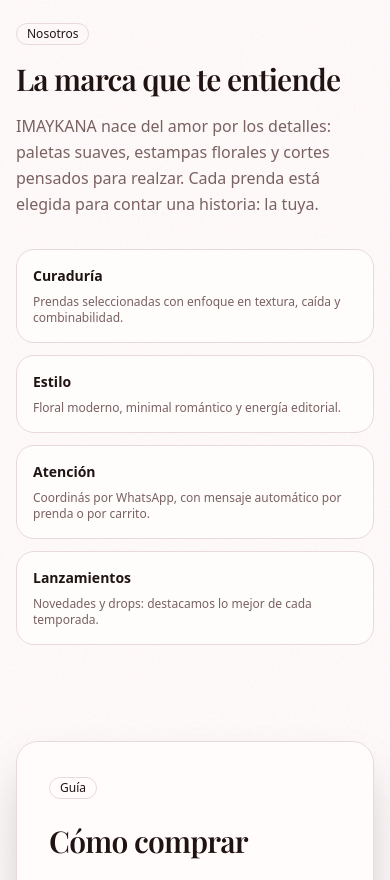
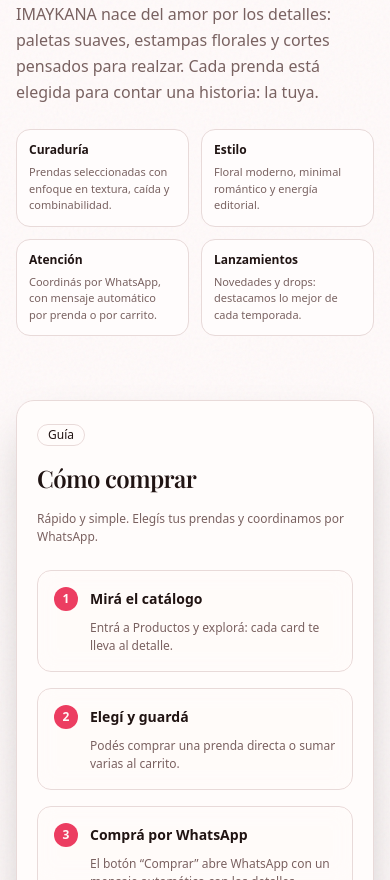
Before and after one commit to JuanGenovese/IMAYKANA, a Next.js app: page / in a window 390 px wide. Shown: the part 1120-2000 px from the top of the page. Built offline with nearby package versions, Linux system fonts and the light colour scheme; no server answers; the database is empty; a web font is replaced by a local one.

Commit message:
Ajuste de altura de apartados para que el contenido sea menor que la pantalla

```diff
--- a/app/(store)/page.tsx
+++ b/app/(store)/page.tsx
@@ -12,13 +12,13 @@
   return (
     <main className="w-full">
       {/* 1. Hero Section - Full Screen */}
-      <section className="relative w-full min-h-[calc(100vh-64px)] h-[100vh] max-h-[900px] bg-[url('/design/landing-bg.jpg')] bg-cover bg-center bg-no-repeat">
+      <section className="relative w-full min-h-[calc(100svh-64px)] h-auto md:h-[calc(100svh-64px)] max-h-[900px] bg-[url('/design/landing-bg.jpg')] bg-cover bg-center bg-no-repeat">
         <div
           className="pointer-events-none absolute inset-0 bg-background/10"
           aria-hidden="true"
         />
 
-        <div className="relative mx-auto flex h-full w-full max-w-6xl items-center justify-center px-4 py-16 sm:py-20 md:py-0">
+        <div className="relative mx-auto flex min-h-[calc(100svh-64px)] md:h-full w-full max-w-6xl items-center justify-center px-4 py-12 sm:py-16 md:py-0">
           <div className="grid w-full items-center gap-8 md:gap-10 md:grid-cols-3">
             <div className="mx-auto w-full max-w-xl space-y-5 sm:space-y-6 md:space-y-7 rounded-2xl sm:rounded-3xl border border-white/15 bg-black/25 p-6 sm:p-8 shadow-lg backdrop-blur-md md:col-span-2 md:mx-0 md:max-w-none md:p-10">
               <div className="flex flex-wrap items-center gap-2">
@@ -64,7 +64,7 @@
       </section>
 
       {/* 2. Featured Products Section - Full Screen */}
-      <section className="flex min-h-fit md:min-h-[80vh] md:h-svh w-full items-center justify-center bg-transparent relative py-12 sm:py-16 md:py-0">
+      <section className="flex min-h-fit md:min-h-[calc(100svh-64px)] md:h-[calc(100svh-64px)] w-full items-center justify-center bg-transparent relative py-8 sm:py-12 md:py-0 scroll-mt-16">
         {/* Background Decoration */}
         <div className="absolute inset-0 -z-10 flex items-center justify-center overflow-hidden">
           <div className="h-[40vh] sm:h-[50vh] md:h-[60vh] w-[40vh] sm:w-[50vh] md:w-[60vh] rounded-full bg-primary/5 blur-3xl" />
@@ -96,10 +96,10 @@
       {/* 3. Brand Section - Full Screen */}
       <section
         id="marca"
-        className="flex min-h-fit md:min-h-[80vh] md:h-svh w-full items-center justify-center bg-transparent py-12 sm:py-16 md:py-0"
+        className="flex min-h-fit md:min-h-[calc(100svh-64px)] md:h-[calc(100svh-64px)] w-full items-center justify-center bg-transparent py-8 sm:py-12 md:py-0 scroll-mt-16"
       >
         <div className="w-full max-w-6xl px-4">
-          <div className="grid gap-8 sm:gap-10 md:gap-12 lg:grid-cols-2 lg:items-center">
+          <div className="grid gap-6 md:gap-10 lg:grid-cols-2 lg:items-center">
             <div className="space-y-4 sm:space-y-5 md:space-y-6">
               <Badge variant="outline" className="w-fit text-xs sm:text-sm">
                 Nosotros
@@ -114,36 +114,36 @@
               </p>
             </div>
 
-            <div className="grid gap-3 sm:gap-4 sm:grid-cols-2">
-              <div className="group rounded-2xl sm:rounded-3xl border bg-card p-4 sm:p-5 md:p-6 transition-all hover:-translate-y-1 hover:shadow-md">
-                <div className="text-sm sm:text-base font-semibold">
+            <div className="grid gap-3 sm:gap-4 grid-cols-2">
+              <div className="group rounded-xl sm:rounded-3xl border bg-card p-3 sm:p-5 md:p-6 transition-all hover:-translate-y-1 hover:shadow-md">
+                <div className="text-xs sm:text-base font-semibold">
                   Curaduría
                 </div>
-                <p className="mt-2 text-xs sm:text-sm text-muted-foreground">
+                <p className="mt-1.5 text-[11px] sm:text-sm text-muted-foreground leading-normal">
                   Prendas seleccionadas con enfoque en textura, caída y
                   combinabilidad.
                 </p>
               </div>
-              <div className="group rounded-2xl sm:rounded-3xl border bg-card p-4 sm:p-5 md:p-6 transition-all hover:-translate-y-1 hover:shadow-md">
-                <div className="text-sm sm:text-base font-semibold">Estilo</div>
-                <p className="mt-2 text-xs sm:text-sm text-muted-foreground">
+              <div className="group rounded-xl sm:rounded-3xl border bg-card p-3 sm:p-5 md:p-6 transition-all hover:-translate-y-1 hover:shadow-md">
+                <div className="text-xs sm:text-base font-semibold">Estilo</div>
+                <p className="mt-1.5 text-[11px] sm:text-sm text-muted-foreground leading-normal">
                   Floral moderno, minimal romántico y energía editorial.
                 </p>
               </div>
-              <div className="group rounded-2xl sm:rounded-3xl border bg-card p-4 sm:p-5 md:p-6 transition-all hover:-translate-y-1 hover:shadow-md">
-                <div className="text-sm sm:text-base font-semibold">
+              <div className="group rounded-xl sm:rounded-3xl border bg-card p-3 sm:p-5 md:p-6 transition-all hover:-translate-y-1 hover:shadow-md">
+                <div className="text-xs sm:text-base font-semibold">
                   Atención
                 </div>
-                <p className="mt-2 text-xs sm:text-sm text-muted-foreground">
+                <p className="mt-1.5 text-[11px] sm:text-sm text-muted-foreground leading-normal">
                   Coordinás por WhatsApp, con mensaje automático por prenda o
                   por carrito.
                 </p>
               </div>
-              <div className="group rounded-2xl sm:rounded-3xl border bg-card p-4 sm:p-5 md:p-6 transition-all hover:-translate-y-1 hover:shadow-md">
-                <div className="text-sm sm:text-base font-semibold">
+              <div className="group rounded-xl sm:rounded-3xl border bg-card p-3 sm:p-5 md:p-6 transition-all hover:-translate-y-1 hover:shadow-md">
+                <div className="text-xs sm:text-base font-semibold">
                   Lanzamientos
                 </div>
-                <p className="mt-2 text-xs sm:text-sm text-muted-foreground">
+                <p className="mt-1.5 text-[11px] sm:text-sm text-muted-foreground leading-normal">
                   Novedades y drops: destacamos lo mejor de cada temporada.
                 </p>
               </div>
@@ -155,58 +155,58 @@
       {/* 4. How to Buy Section - Full Screen */}
       <section
         id="como-comprar"
-        className="flex min-h-fit md:min-h-[80vh] md:h-svh w-full items-center justify-center bg-transparent py-12 sm:py-16 md:py-0"
+        className="flex min-h-fit md:min-h-[calc(100svh-64px)] md:h-[calc(100svh-64px)] w-full items-center justify-center bg-transparent py-8 sm:py-12 md:py-0 scroll-mt-16"
       >
         <div className="w-full max-w-6xl px-4">
-          <div className="rounded-3xl border bg-card/80 p-8 md:p-16 backdrop-blur-md shadow-2xl">
-            <div className="grid gap-16 md:grid-cols-3">
-              <div className="md:col-span-1 space-y-6">
-                <Badge variant="outline" className="w-fit">
+          <div className="rounded-2xl sm:rounded-3xl border bg-card/80 p-5 sm:p-8 md:p-16 backdrop-blur-md shadow-2xl">
+            <div className="grid gap-6 md:gap-16 md:grid-cols-3">
+              <div className="md:col-span-1 space-y-4 md:space-y-6">
+                <Badge variant="outline" className="w-fit text-xs sm:text-sm">
                   Guía
                 </Badge>
-                <h2 className="text-3xl font-semibold tracking-tight md:text-5xl">
+                <h2 className="text-2xl font-semibold tracking-tight sm:text-3xl md:text-5xl">
                   Cómo comprar
                 </h2>
-                <p className="text-base text-muted-foreground">
+                <p className="text-xs sm:text-base text-muted-foreground leading-normal">
                   Rápido y simple. Elegís tus prendas y coordinamos por
                   WhatsApp.
                 </p>
               </div>
-              <ol className="grid gap-6 md:col-span-2">
-                <li className="group rounded-2xl border bg-glass p-6 transition-colors hover:bg-glass/80">
-                  <div className="flex items-center gap-4">
-                    <span className="flex size-8 items-center justify-center rounded-full bg-primary text-primary-foreground font-bold">
+              <ol className="grid gap-4 md:col-span-2">
+                <li className="group rounded-xl sm:rounded-2xl border bg-glass p-4 sm:p-6 transition-colors hover:bg-glass/80">
+                  <div className="flex items-center gap-3 sm:gap-4">
+                    <span className="flex size-6 sm:size-8 items-center justify-center rounded-full bg-primary text-primary-foreground text-xs sm:text-base font-bold">
                       1
                     </span>
-                    <div className="text-lg font-semibold">
+                    <div className="text-sm sm:text-lg font-semibold">
                       Mirá el catálogo
                     </div>
                   </div>
-                  <p className="mt-3 pl-12 text-muted-foreground">
+                  <p className="mt-2 pl-9 sm:pl-12 text-xs sm:text-sm text-muted-foreground leading-normal">
                     Entrá a Productos y explorá: cada card te lleva al detalle.
                   </p>
                 </li>
-                <li className="group rounded-2xl border bg-glass p-6 transition-colors hover:bg-glass/80">
-                  <div className="flex items-center gap-4">
-                    <span className="flex size-8 items-center justify-center rounded-full bg-primary text-primary-foreground font-bold">
+                <li className="group rounded-xl sm:rounded-2xl border bg-glass p-4 sm:p-6 transition-colors hover:bg-glass/80">
+                  <div className="flex items-center gap-3 sm:gap-4">
+                    <span className="flex size-6 sm:size-8 items-center justify-center rounded-full bg-primary text-primary-foreground text-xs sm:text-base font-bold">
                       2
                     </span>
-                    <div className="text-lg font-semibold">Elegí y guardá</div>
+                    <div className="text-sm sm:text-lg font-semibold">Elegí y guardá</div>
                   </div>
-                  <p className="mt-3 pl-12 text-muted-foreground">
+                  <p className="mt-2 pl-9 sm:pl-12 text-xs sm:text-sm text-muted-foreground leading-normal">
                     Podés comprar una prenda directa o sumar varias al carrito.
                   </p>
                 </li>
-                <li className="group rounded-2xl border bg-glass p-6 transition-colors hover:bg-glass/80">
-                  <div className="flex items-center gap-4">
-                    <span className="flex size-8 items-center justify-center rounded-full bg-primary text-primary-foreground font-bold">
+                <li className="group rounded-xl sm:rounded-2xl border bg-glass p-4 sm:p-6 transition-colors hover:bg-glass/80">
+                  <div className="flex items-center gap-3 sm:gap-4">
+                    <span className="flex size-6 sm:size-8 items-center justify-center rounded-full bg-primary text-primary-foreground text-xs sm:text-base font-bold">
                       3
                     </span>
-                    <div className="text-lg font-semibold">
+                    <div className="text-sm sm:text-lg font-semibold">
                       Comprá por WhatsApp
                     </div>
                   </div>
-                  <p className="mt-3 pl-12 text-muted-foreground">
+                  <p className="mt-2 pl-9 sm:pl-12 text-xs sm:text-sm text-muted-foreground leading-normal">
                     El botón “Comprar” abre WhatsApp con un mensaje automático
                     con los detalles.
                   </p>
```
